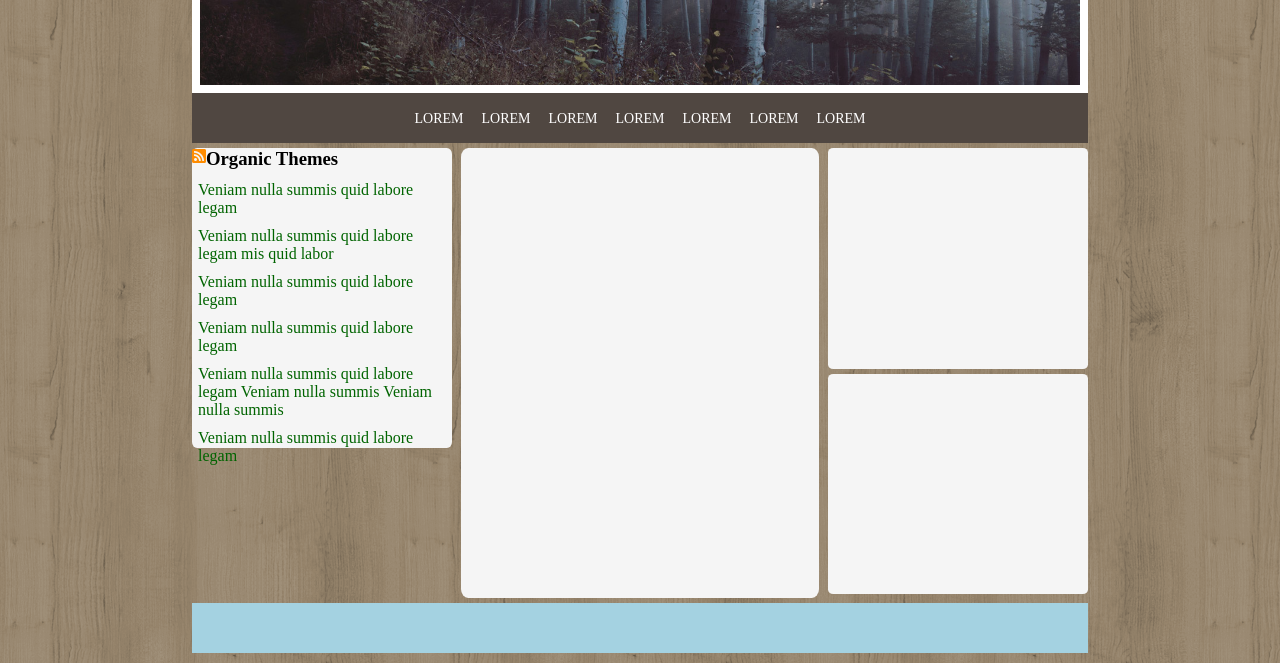
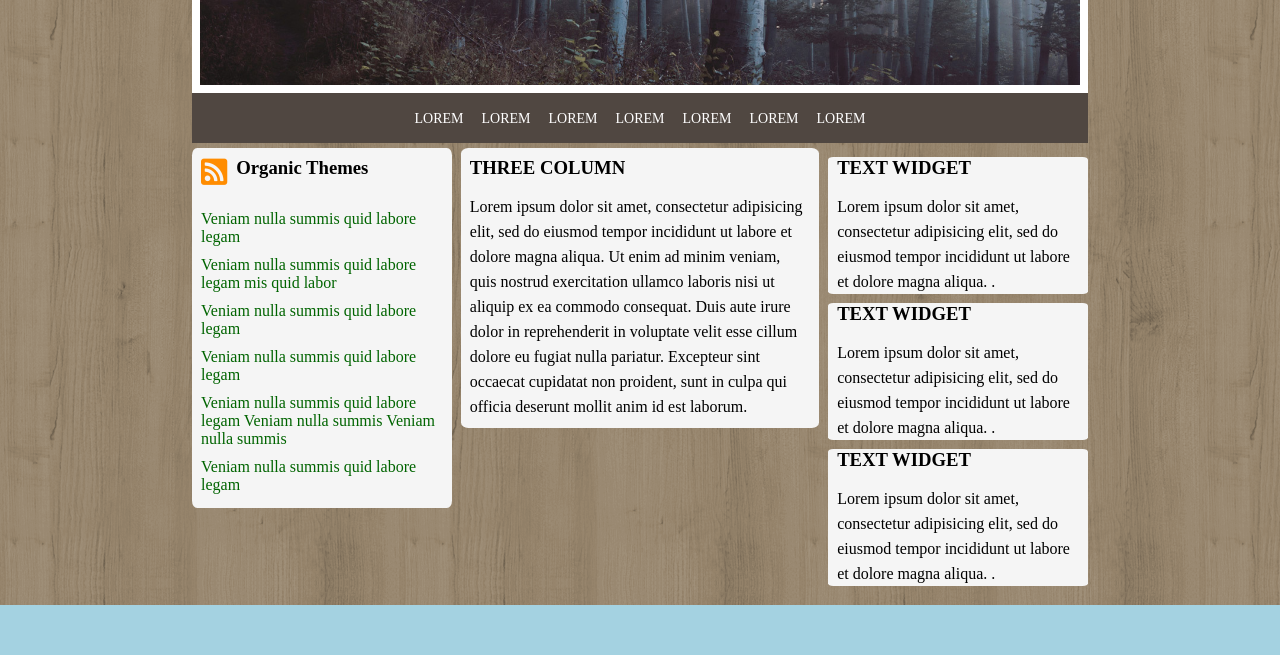
Before and after one commit to 10thDocta/htmlcss-wp, a plain HTML site: page index.html in a window 1280 px wide. Shown: the part 217-880 px from the top of the page. Drawn offline with Linux system fonts and the light colour scheme.

Commit message:
Abbozzata sezione laterale destra

```diff
--- a/css/style.css
+++ b/css/style.css
@@ -75,7 +75,6 @@ nav a {
 /* colonna sinistra */
 .column-left {
   float: left;
-  height: 300px;
   width: 29%;
   background-color: whitesmoke;
   border-radius: 2%
@@ -88,11 +87,15 @@ nav a {
 }
 
 .rss-title .fas, .rss-title h3 {
+  margin-top: 9px;
   float: left;
 }
 
 .fas {
-  color: darkorange
+  font-size: 30px;
+  color: darkorange;
+  margin: 9px;
+  vertical-align: middle;
 }
 
 .column-left li {
@@ -107,35 +110,56 @@ nav a {
 }
 
 .column-left section {
-  margin: 6px;
+  margin: 9px;
 }
 
 /* colonna centrale */
 .column-center {
   float: left;
-  height: 450px;
   width: 40%;
   margin: 0 1%;
   background-color: whitesmoke;
   border-radius: 2%
 }
 
+.column-center h3, .column-center p {
+  margin: 9px
+}
+
+.column-center h3 {
+  margin-bottom: 15px
+}
+
+.column-center p {
+  line-height: 25px
+}
+
 /* colonna destra */
 .column-right {
   float: left;
-  height: 450px;
   width: 29%;
 }
 
-.right-up, .right-down {
-  height: 49%;
+.right {
   background-color: whitesmoke;
   border-radius: 2%
 }
 
-.right-up {
+.right {
   /* 2,3% perché non mi semrbava pixel perfect :D, altrimenti avrei dato 2% */
   margin-bottom: 2%;
+}
+
+.column-right h3, .column-right p {
+  margin: 9px
+}
+
+.column-right h3 {
+  margin-bottom: 15px
+}
+
+.column-right p {
+  line-height: 25px
 }
 
 /* inizio footer */
--- a/index.html
+++ b/index.html
@@ -77,12 +77,24 @@
         </aside>
 
         <section class="column-center">
+          <h3>THREE COLUMN</h3>
+          <p>Lorem ipsum dolor sit amet, consectetur adipisicing elit, sed do eiusmod tempor incididunt ut labore et dolore magna aliqua. Ut enim ad minim veniam, quis nostrud exercitation ullamco laboris nisi ut aliquip ex ea commodo consequat. Duis
+            aute irure dolor in reprehenderit in voluptate velit esse cillum dolore eu fugiat nulla pariatur. Excepteur sint occaecat cupidatat non proident, sunt in culpa qui officia deserunt mollit anim id est laborum.</p>
         </section>
 
         <aside class="column-right">
-          <div class="right-up">
+          <div class="right">
+            <h3>TEXT WIDGET</h3>
+            <p>Lorem ipsum dolor sit amet, consectetur adipisicing elit, sed do eiusmod tempor incididunt ut labore et dolore magna aliqua. .</p>
           </div>
-          <div class="right-down">
+          <div class="right">
+            <h3>TEXT WIDGET</h3>
+            <p>Lorem ipsum dolor sit amet, consectetur adipisicing elit, sed do eiusmod tempor incididunt ut labore et dolore magna aliqua. .</p>
+          </div>
+          <div class="right">
+            <h3>TEXT WIDGET</h3>
+            <p>Lorem ipsum dolor sit amet, consectetur adipisicing elit, sed do eiusmod tempor incididunt ut labore et dolore magna aliqua. .</p>
+          </div>
       </div>
       </aside>
 
```
Lines whose indentation alone changed are shown as unchanged.
